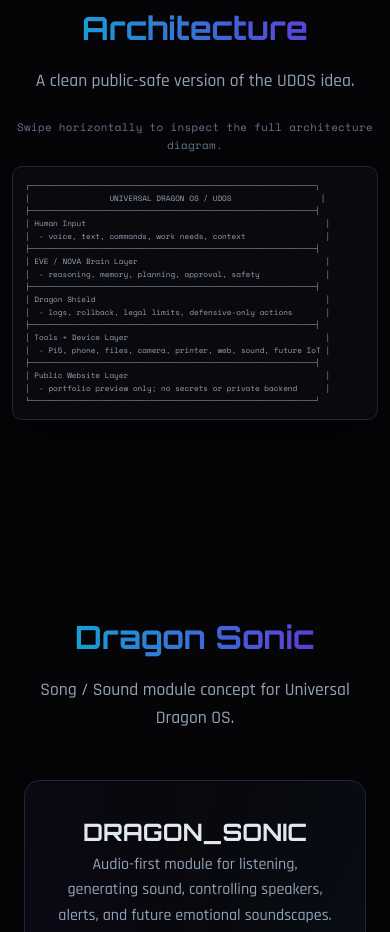
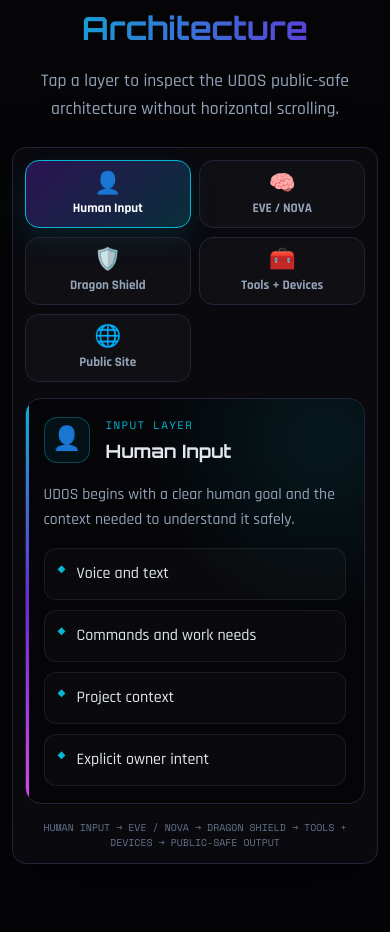
Before and after one commit to UniverseDragon14/udos-site, a website: page index.html in a window 390 px wide. Shown: the part 3061-3993 px from the top of the page. Drawn offline with nearby package versions, Linux system fonts and the light colour scheme.

Commit message:
Replace architecture scrolling with accessible tabs

```diff
--- a/index.html
+++ b/index.html
@@ -192,7 +192,81 @@
     .icon{font-size:2.25rem;margin-bottom:.8rem}.card h3{font-family:'Orbitron',monospace;font-size:1rem;margin-bottom:.65rem}.card p{color:var(--muted)}
     .status{display:inline-block;margin-top:1rem;padding:.25rem .7rem;font-family:'Space Mono',monospace;font-size:.65rem;border:1px solid rgba(6,182,212,.28);color:var(--cyan);background:rgba(6,182,212,.08);border-radius:999px}
 
-    .arch{border-radius:12px;padding:2rem;overflow-x:auto;font-family:'Space Mono',monospace;color:var(--muted);font-size:.8rem;white-space:pre}
+    /* UDOS_ARCHITECTURE_TABS_V2 */
+    .architecture-shell{
+      max-width:980px;margin:0 auto;padding:1.25rem;
+      background:rgba(10,10,15,.94);border:1px solid var(--border);
+      border-radius:18px;box-shadow:0 20px 60px rgba(0,0,0,.45)
+    }
+    .architecture-options{
+      display:grid;grid-template-columns:repeat(auto-fit,minmax(130px,1fr));
+      gap:.7rem;margin-bottom:1rem
+    }
+    .architecture-option{
+      appearance:none;width:100%;min-height:76px;padding:.8rem .65rem;
+      border:1px solid var(--border);border-radius:14px;
+      background:rgba(255,255,255,.025);color:var(--muted);
+      font-family:'Rajdhani',sans-serif;font-size:.92rem;font-weight:700;
+      line-height:1.15;cursor:pointer;transition:.2s
+    }
+    .architecture-option:hover{
+      transform:translateY(-2px);border-color:var(--cyan);color:var(--text)
+    }
+    .architecture-option:focus-visible{
+      outline:2px solid var(--cyan);outline-offset:3px
+    }
+    .architecture-option[aria-selected="true"]{
+      color:#fff;border-color:var(--cyan);
+      background:linear-gradient(135deg,rgba(109,40,217,.34),rgba(6,182,212,.22));
+      box-shadow:0 12px 28px rgba(6,182,212,.12)
+    }
+    .architecture-option-icon{
+      display:block;margin-bottom:.42rem;font-size:1.35rem;line-height:1
+    }
+    .architecture-panel{
+      position:relative;overflow:hidden;min-height:230px;padding:1.5rem;
+      border:1px solid var(--border);border-radius:16px;
+      background:radial-gradient(circle at 88% 10%,rgba(6,182,212,.11),transparent 38%),#050508
+    }
+    .architecture-panel::before{
+      content:'';position:absolute;inset:0 auto 0 0;width:3px;
+      background:linear-gradient(var(--cyan),var(--purple),var(--magenta))
+    }
+    .architecture-panel-head{
+      display:flex;align-items:center;gap:1rem;margin-bottom:1rem
+    }
+    .architecture-panel-icon{
+      width:54px;height:54px;flex:0 0 54px;display:grid;place-items:center;
+      border:1px solid rgba(6,182,212,.35);border-radius:16px;
+      background:rgba(6,182,212,.08);font-size:1.7rem
+    }
+    .architecture-panel-kicker{
+      color:var(--cyan);font-family:'Space Mono',monospace;
+      font-size:.68rem;letter-spacing:.12em;text-transform:uppercase
+    }
+    .architecture-panel h3{
+      margin:.15rem 0 0;font-family:'Orbitron',monospace;
+      font-size:clamp(1.15rem,3vw,1.55rem)
+    }
+    .architecture-summary{
+      max-width:760px;margin-bottom:1rem;color:var(--muted);font-size:1.05rem
+    }
+    .architecture-points{
+      display:grid;grid-template-columns:repeat(2,minmax(0,1fr));
+      gap:.65rem;list-style:none
+    }
+    .architecture-points li{
+      position:relative;padding:.75rem .85rem .75rem 2rem;
+      border:1px solid rgba(255,255,255,.07);border-radius:12px;
+      background:rgba(255,255,255,.025);color:var(--text)
+    }
+    .architecture-points li::before{
+      content:'◆';position:absolute;left:.8rem;color:var(--cyan);font-size:.65rem
+    }
+    .architecture-flow{
+      margin:1rem 0 0;color:var(--dim);font-family:'Space Mono',monospace;
+      font-size:.7rem;line-height:1.55;text-align:center
+    }
 
     .song-box{border-radius:16px;padding:2rem;text-align:center;overflow:hidden;position:relative}
     .song-box::before{content:'';position:absolute;inset:-60%;background:conic-gradient(transparent,var(--purple),transparent,var(--cyan),transparent);opacity:.08;animation:spin 10s linear infinite}
@@ -218,74 +292,25 @@
       nav{padding:1rem}.nav-links{display:none}.badge{display:none}.hero{padding-top:6rem}.terminal-body{font-size:.72rem}.arch{font-size:.68rem;padding:1rem}.mission-grid,.quick-row{grid-template-columns:1fr}.assistant-input{flex-direction:column}.assistant-input button{padding:1rem}
     }
 
-    /* UDOS_MOBILE_ARCH_FIX_V1 */
-    .architecture .wrap,
-    #architecture .wrap {
-      width: 100%;
-      max-width: 1180px;
-      min-width: 0;
-    }
-
-    .arch {
-      display: block;
-      width: 100%;
-      max-width: 100%;
-      min-width: 0;
-      margin: 0;
-      overflow-x: auto;
-      overflow-y: hidden;
-      overscroll-behavior-x: contain;
-      -webkit-overflow-scrolling: touch;
-      touch-action: pan-x pan-y;
-      scrollbar-width: thin;
-      scrollbar-color: var(--cyan) var(--surface2);
-    }
-
-    .arch::-webkit-scrollbar { height: 7px; }
-    .arch::-webkit-scrollbar-track {
-      background: var(--surface2);
-      border-radius: 999px;
-    }
-    .arch::-webkit-scrollbar-thumb {
-      background: linear-gradient(90deg, var(--purple), var(--cyan));
-      border-radius: 999px;
-    }
-    .arch:focus {
-      outline: 1px solid var(--cyan);
-      outline-offset: 4px;
-    }
-    .arch-hint {
-      display: none;
-      margin: 0 0 .75rem;
-      color: var(--dim);
-      font-family: 'Space Mono', monospace;
-      font-size: .68rem;
-      text-align: center;
-      letter-spacing: .03em;
-    }
-
-    @media (max-width: 720px) {
-      #architecture {
-        padding-top: 3.5rem;
-        padding-left: .75rem;
-        padding-right: .75rem;
+    @media(max-width:720px){
+      #architecture{padding:3.5rem .75rem 6rem}
+      #architecture .section-header{margin-bottom:1.5rem}
+      .architecture-shell{padding:.75rem;border-radius:14px}
+      .architecture-options{
+        grid-template-columns:repeat(2,minmax(0,1fr));gap:.55rem
       }
-      #architecture .section-header { margin-bottom: 1.5rem; }
-      #architecture .wrap {
-        width: 100%;
-        max-width: 100%;
-        min-width: 0;
+      .architecture-option{
+        min-height:68px;padding:.65rem .45rem;font-size:.82rem
       }
-      .arch {
-        width: 100%;
-        max-width: 100%;
-        min-width: 0;
-        padding: .75rem;
-        font-size: clamp(.48rem, 1.95vw, .58rem);
-        line-height: 1.65;
-        border-radius: 10px;
+      .architecture-panel{min-height:310px;padding:1.1rem}
+      .architecture-panel-head{align-items:flex-start}
+      .architecture-panel-icon{
+        width:46px;height:46px;flex-basis:46px;
+        border-radius:13px;font-size:1.45rem
       }
-      .arch-hint { display: block; }
+      .architecture-summary{font-size:.98rem}
+      .architecture-points{grid-template-columns:1fr}
+      .architecture-flow{font-size:.62rem}
     }
 
 </style>
@@ -355,27 +380,37 @@
       <div class="wrap">
         <div class="section-header">
           <h2>Architecture</h2>
-          <p>A clean public-safe version of the UDOS idea.</p>
+          <p>Tap a layer to inspect the UDOS public-safe architecture without horizontal scrolling.</p>
         </div>
-<p class="arch-hint" id="UDOS_ARCHITECTURE_SCROLL_HINT">Swipe horizontally to inspect the full architecture diagram.</p>
-<pre class="arch" tabindex="0" aria-label="Universal Dragon OS architecture diagram">┌──────────────────────────────────────────────────────────────┐
-│                 UNIVERSAL DRAGON OS / UDOS                   │
-├──────────────────────────────────────────────────────────────┤
-│ Human Input                                                   │
-│  - voice, text, commands, work needs, context                 │
-├──────────────────────────────────────────────────────────────┤
-│ EVE / NOVA Brain Layer                                        │
-│  - reasoning, memory, planning, approval, safety              │
-├──────────────────────────────────────────────────────────────┤
-│ Dragon Shield                                                 │
-│  - logs, rollback, legal limits, defensive-only actions       │
-├──────────────────────────────────────────────────────────────┤
-│ Tools + Device Layer                                          │
-│  - Pi5, phone, files, camera, printer, web, sound, future IoT │
-├──────────────────────────────────────────────────────────────┤
-│ Public Website Layer                                          │
-│  - portfolio preview only; no secrets or private backend      │
-└──────────────────────────────────────────────────────────────┘</pre>
+
+        <div class="architecture-shell" data-architecture-tabs>
+          <div class="architecture-options" role="tablist" aria-label="UDOS architecture layers">
+            <button class="architecture-option" id="arch-tab-human" type="button" role="tab" aria-selected="true" aria-controls="architecture-panel" data-architecture-key="human"><span class="architecture-option-icon" aria-hidden="true">👤</span>Human Input</button>
+            <button class="architecture-option" id="arch-tab-brain" type="button" role="tab" aria-selected="false" aria-controls="architecture-panel" data-architecture-key="brain"><span class="architecture-option-icon" aria-hidden="true">🧠</span>EVE / NOVA</button>
+            <button class="architecture-option" id="arch-tab-shield" type="button" role="tab" aria-selected="false" aria-controls="architecture-panel" data-architecture-key="shield"><span class="architecture-option-icon" aria-hidden="true">🛡️</span>Dragon Shield</button>
+            <button class="architecture-option" id="arch-tab-tools" type="button" role="tab" aria-selected="false" aria-controls="architecture-panel" data-architecture-key="tools"><span class="architecture-option-icon" aria-hidden="true">🧰</span>Tools + Devices</button>
+            <button class="architecture-option" id="arch-tab-public" type="button" role="tab" aria-selected="false" aria-controls="architecture-panel" data-architecture-key="public"><span class="architecture-option-icon" aria-hidden="true">🌐</span>Public Site</button>
+          </div>
+
+          <article class="architecture-panel" id="architecture-panel" role="tabpanel" tabindex="0" aria-labelledby="arch-tab-human">
+            <div class="architecture-panel-head">
+              <div class="architecture-panel-icon" id="architectureIcon" aria-hidden="true">👤</div>
+              <div>
+                <div class="architecture-panel-kicker" id="architectureKicker">Input Layer</div>
+                <h3 id="architectureTitle">Human Input</h3>
+              </div>
+            </div>
+            <p class="architecture-summary" id="architectureSummary">UDOS begins with a clear human goal and the context needed to understand it safely.</p>
+            <ul class="architecture-points" id="architecturePoints">
+              <li>Voice and text</li>
+              <li>Commands and work needs</li>
+              <li>Project context</li>
+              <li>Explicit owner intent</li>
+            </ul>
+          </article>
+
+          <p class="architecture-flow">HUMAN INPUT → EVE / NOVA → DRAGON SHIELD → TOOLS + DEVICES → PUBLIC-SAFE OUTPUT</p>
+        </div>
       </div>
     </section>
 
@@ -424,7 +459,7 @@
             <strong>EVE Mission Control online.</strong>
 
             <div class="mission-grid">
-              <div class="mission-card"><h4>🧠 Brain</h4><p>Public preview uses safe local responses. Private Groq bridge is not exposed.</p><div class="signal-row"><span class="signal-dot"></span> SAFE MODE</div></div>
+              <div class="mission-card"><h4>🧠 Brain</h4><p>Public preview uses safe local responses. Private AI bridge is not exposed.</p><div class="signal-row"><span class="signal-dot"></span> SAFE MODE</div></div>
               <div class="mission-card"><h4>📱 Mobile</h4><p>Moto G22 assistant-based phone prototype remains a private lab direction.</p><div class="signal-row"><span class="signal-dot"></span> LAB MODE</div></div>
               <div class="mission-card"><h4>🥧 Pi5</h4><p>Raspberry Pi 5 server/build brain details stay private.</p><div class="signal-row"><span class="signal-dot"></span> PRIVATE</div></div>
               <div class="mission-card"><h4>🛡️ Shield</h4><p>No secrets, API keys, private IPs, or terminal execution from this public page.</p><div class="signal-row"><span class="signal-dot"></span> ACTIVE</div></div>
@@ -452,6 +487,57 @@
   </footer>
 
   <script>
+    const architectureLayers = {
+      human:{icon:'👤',kicker:'Input Layer',title:'Human Input',summary:'UDOS begins with a clear human goal and the context needed to understand it safely.',points:['Voice and text','Commands and work needs','Project context','Explicit owner intent']},
+      brain:{icon:'🧠',kicker:'Reasoning Layer',title:'EVE / NOVA Brain',summary:'The intelligence layer interprets intent, plans work, uses memory, and prepares approval-aware actions.',points:['Reasoning and planning','Structured memory','Tool selection','Approval-aware proposals']},
+      shield:{icon:'🛡️',kicker:'Safety Layer',title:'Dragon Shield',summary:'Every sensitive action passes through guard rules designed for legality, traceability, and recovery.',points:['Owner approval gates','Logs and evidence','Rollback planning','Defensive-only boundaries']},
+      tools:{icon:'🧰',kicker:'Action Layer',title:'Tools + Devices',summary:'Approved plans can connect to the Universal Dragon lab without exposing private control on the public site.',points:['Raspberry Pi 5','Phones and files','Camera and printer','Sound and future IoT']},
+      public:{icon:'🌐',kicker:'Public Boundary',title:'Public Website Layer',summary:'The website presents a safe portfolio preview while private services, credentials, and device control remain isolated.',points:['Static public preview','No secrets or API keys','No private backend','No terminal execution']}
+    };
+
+    function selectArchitectureLayer(key){
+      const layer=architectureLayers[key];
+      const panel=document.getElementById('architecture-panel');
+      if(!layer||!panel)return;
+
+      document.querySelectorAll('[data-architecture-key]').forEach((button)=>{
+        const selected=button.dataset.architectureKey===key;
+        button.setAttribute('aria-selected',String(selected));
+        button.tabIndex=selected?0:-1;
+      });
+
+      const selected=document.querySelector(`[data-architecture-key="${key}"]`);
+      panel.setAttribute('aria-labelledby',selected?.id||'arch-tab-human');
+      document.getElementById('architectureIcon').textContent=layer.icon;
+      document.getElementById('architectureKicker').textContent=layer.kicker;
+      document.getElementById('architectureTitle').textContent=layer.title;
+      document.getElementById('architectureSummary').textContent=layer.summary;
+
+      const points=document.getElementById('architecturePoints');
+      points.replaceChildren(...layer.points.map((point)=>{
+        const item=document.createElement('li');
+        item.textContent=point;
+        return item;
+      }));
+    }
+
+    const architectureButtons=[...document.querySelectorAll('[data-architecture-key]')];
+    architectureButtons.forEach((button,index)=>{
+      button.addEventListener('click',()=>selectArchitectureLayer(button.dataset.architectureKey));
+      button.addEventListener('keydown',(event)=>{
+        if(!['ArrowLeft','ArrowRight','Home','End'].includes(event.key))return;
+        event.preventDefault();
+        let next=index;
+        if(event.key==='ArrowLeft')next=(index-1+architectureButtons.length)%architectureButtons.length;
+        if(event.key==='ArrowRight')next=(index+1)%architectureButtons.length;
+        if(event.key==='Home')next=0;
+        if(event.key==='End')next=architectureButtons.length-1;
+        const target=architectureButtons[next];
+        target.focus();
+        selectArchitectureLayer(target.dataset.architectureKey);
+      });
+    });
+
     const LOCAL_HOSTS = new Set(['localhost', '127.0.0.1', '0.0.0.0']);
     const canUsePrivateApi = LOCAL_HOSTS.has(window.location.hostname);
 
```
Also changed, not shown: 1 other file.
